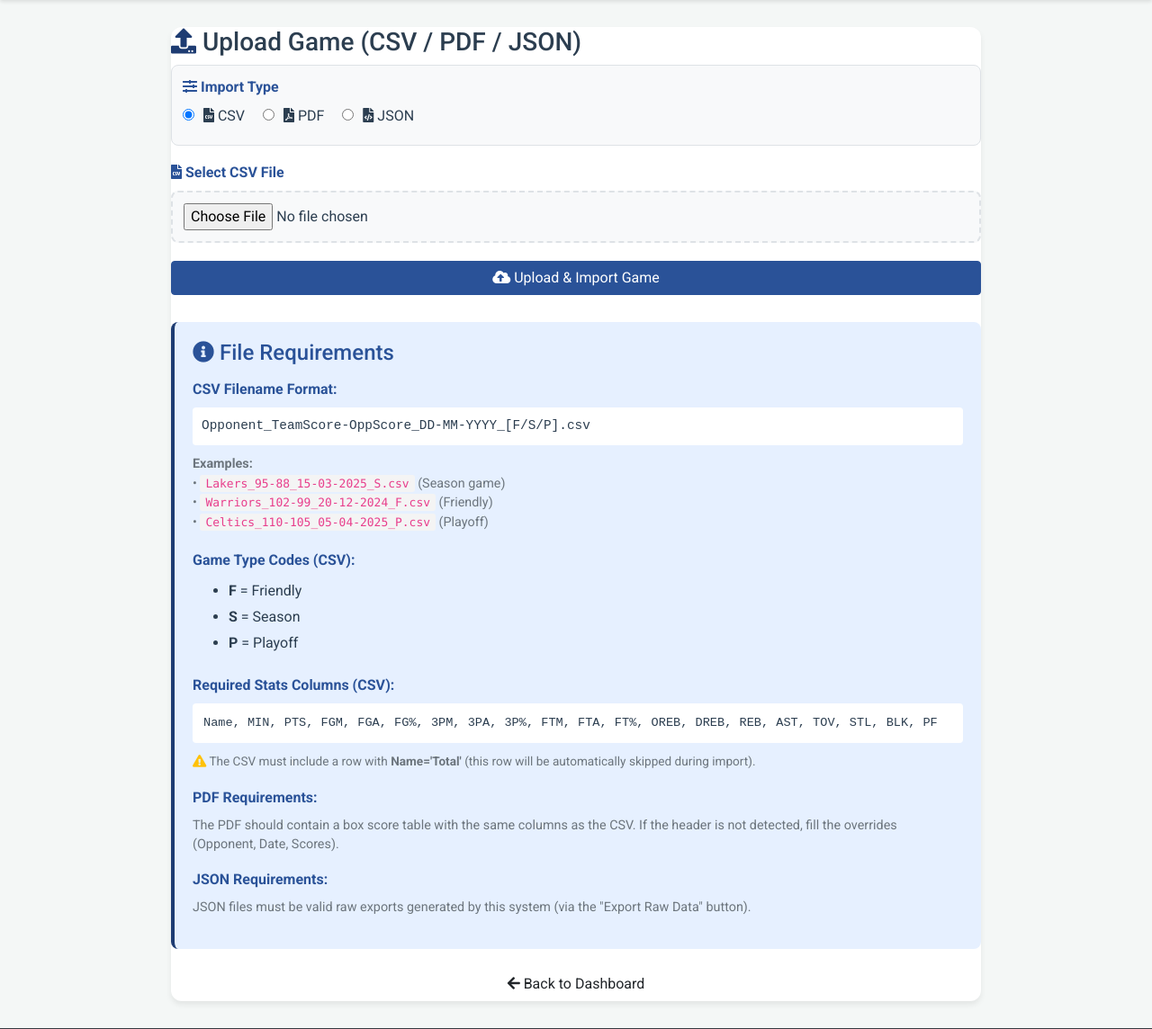
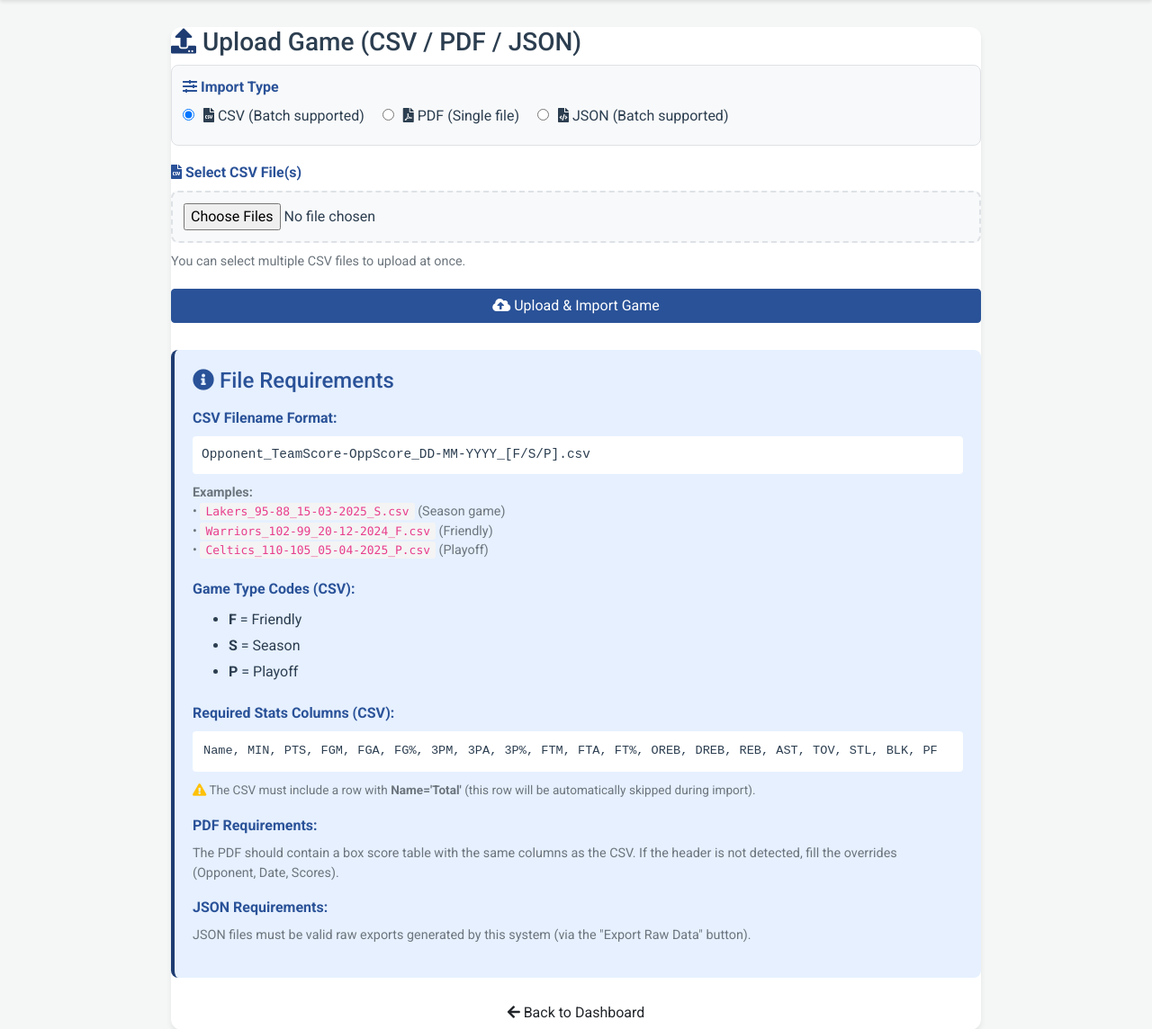
Before and after one commit to GiulioMastromartino/Basketball-stats, a Flask app: page /upload-game in a window 1280 px wide. Shown: the part 80-1224 px from the top of the page at 90% size. Run offline with Flask 3, Linux system fonts and the light colour scheme; the visitor is signed in with stand-in values (Sample User, id 1); some libraries are stand-ins or nearby versions.

Commit message:
Enable multiple file selection for CSV and JSON uploads in template

```diff
--- a/web/templates/upload_game.html
+++ b/web/templates/upload_game.html
@@ -37,27 +37,28 @@
             </div>
             <label style="margin-right: 16px; cursor: pointer;">
                 <input type="radio" name="import_type" value="csv" checked onchange="toggleImportType()" />
-                <span style="margin-left: 6px;"><i class="fas fa-file-csv"></i> CSV</span>
+                <span style="margin-left: 6px;"><i class="fas fa-file-csv"></i> CSV (Batch supported)</span>
             </label>
             <label style="margin-right: 16px; cursor: pointer;">
                 <input type="radio" name="import_type" value="pdf" onchange="toggleImportType()" />
-                <span style="margin-left: 6px;"><i class="fas fa-file-pdf"></i> PDF</span>
+                <span style="margin-left: 6px;"><i class="fas fa-file-pdf"></i> PDF (Single file)</span>
             </label>
             <label style="cursor: pointer;">
                 <input type="radio" name="import_type" value="json" onchange="toggleImportType()" />
-                <span style="margin-left: 6px;"><i class="fas fa-file-code"></i> JSON</span>
+                <span style="margin-left: 6px;"><i class="fas fa-file-code"></i> JSON (Batch supported)</span>
             </label>
         </div>
 
         <!-- CSV input -->
         <div id="csv-input" style="margin-bottom: 20px;">
             <label style="display: block; font-weight: 600; margin-bottom: 8px; color: var(--secondary);">
-                <i class="fas fa-file-csv"></i> Select CSV File
+                <i class="fas fa-file-csv"></i> Select CSV File(s)
             </label>
             <input
                 type="file"
                 name="csv_file"
                 accept=".csv"
+                multiple
                 style="
                     width: 100%;
                     padding: 12px;
@@ -70,6 +71,9 @@
                 onmouseover="this.style.borderColor='var(--primary)'"
                 onmouseout="this.style.borderColor='var(--border-color)'"
             />
+            <p style="margin-top: 10px; color: var(--text-muted); font-size: 0.9rem;">
+                You can select multiple CSV files to upload at once.
+            </p>
         </div>
 
         <!-- PDF input -->
@@ -137,12 +141,13 @@
         <!-- JSON input -->
         <div id="json-input" style="margin-bottom: 20px; display: none;">
             <label style="display: block; font-weight: 600; margin-bottom: 8px; color: var(--secondary);">
-                <i class="fas fa-file-code"></i> Select JSON File
+                <i class="fas fa-file-code"></i> Select JSON File(s)
             </label>
             <input
                 type="file"
                 name="json_file"
                 accept=".json"
+                multiple
                 style="
                     width: 100%;
                     padding: 12px;
@@ -156,7 +161,7 @@
                 onmouseout="this.style.borderColor='var(--border-color)'"
             />
             <p style="margin-top: 10px; color: var(--text-muted); font-size: 0.9rem;">
-                Upload a raw JSON file previously exported from this application. This is useful for backups or transferring data.
+                Upload raw JSON files previously exported from this application. This is useful for backups or transferring data.
             </p>
         </div>
 
```
